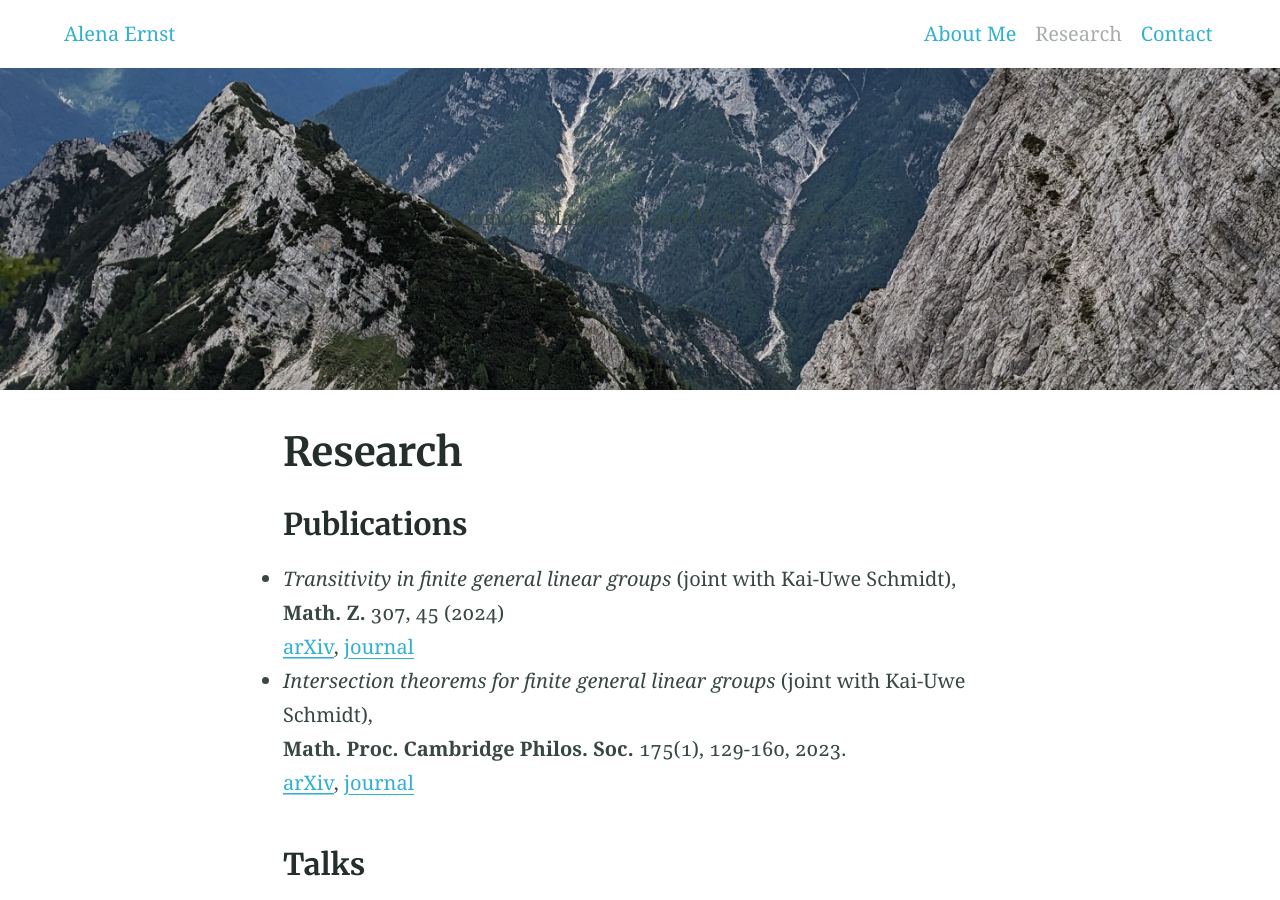
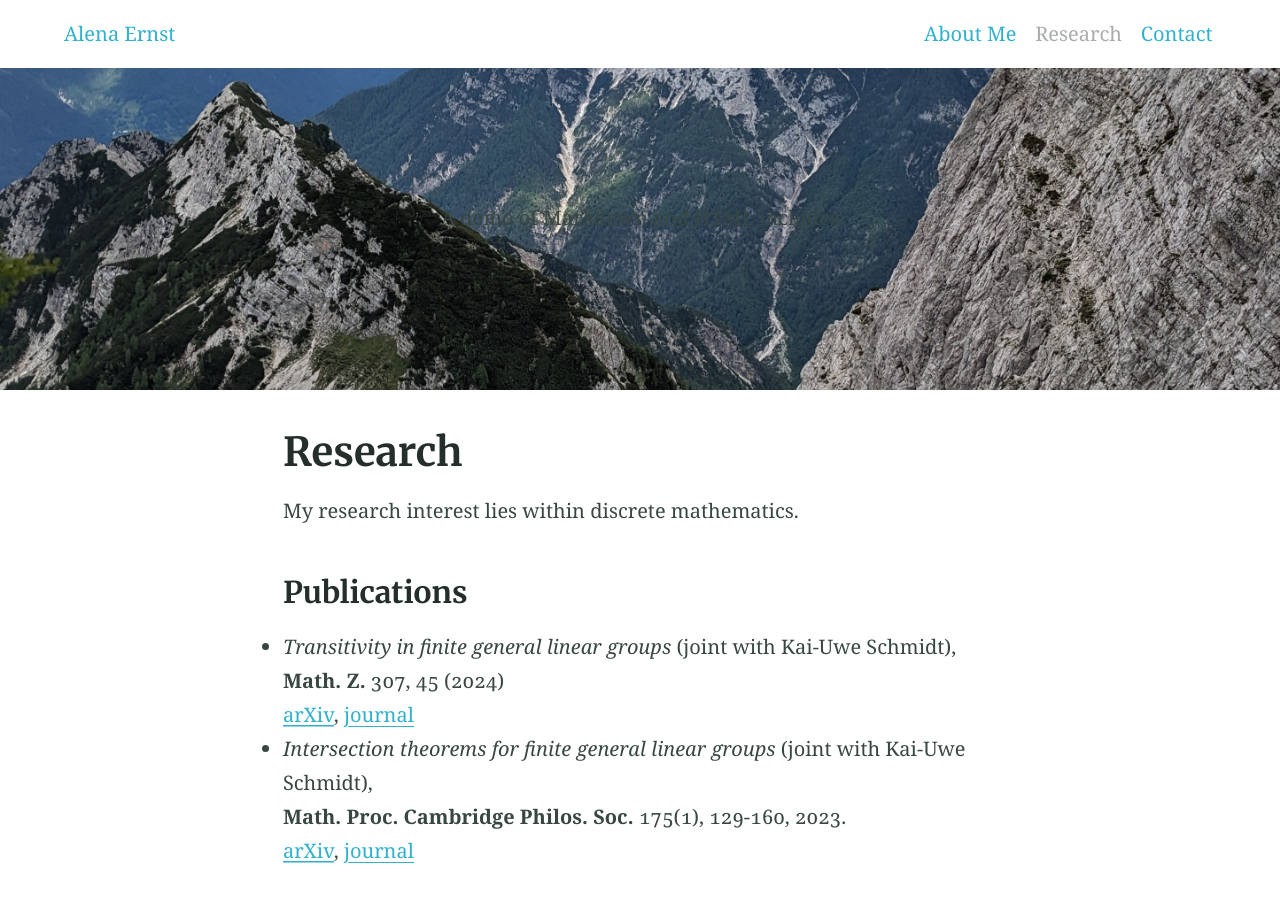
Before and after one commit to alenaernst/alenaernst.github.io, a Jekyll site: the page built from research.md, in a window 1280 px wide and 900 px high. Built offline with Jekyll 4.4.1, drawn with Linux system fonts in a browser that asks for light colours.

Commit message:
Update research.md

```diff
--- a/research.md
+++ b/research.md
@@ -6,6 +6,8 @@ feature_image: "/assets/my-picturecut3.jpg"
 excerpt: "A demo of Markdown and HTML includes"
 <!-- aside: true -->
 ---
+
+My research interest lies within discrete mathematics.
 
 ### Publications
 
```
